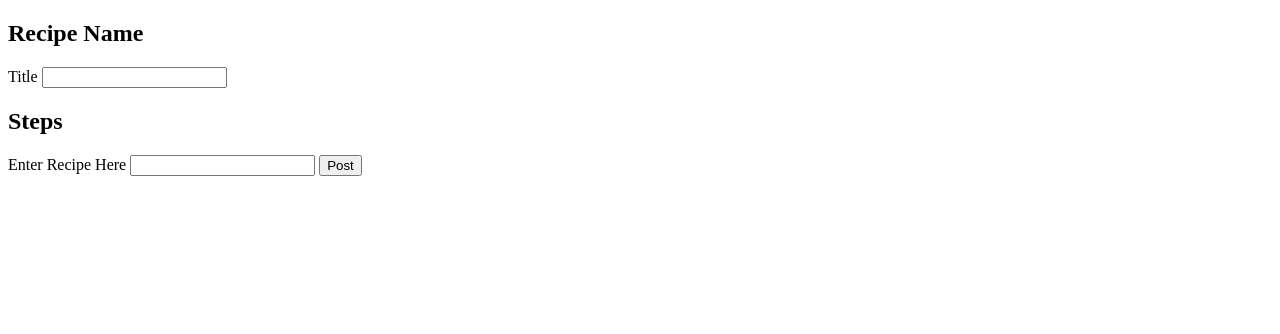
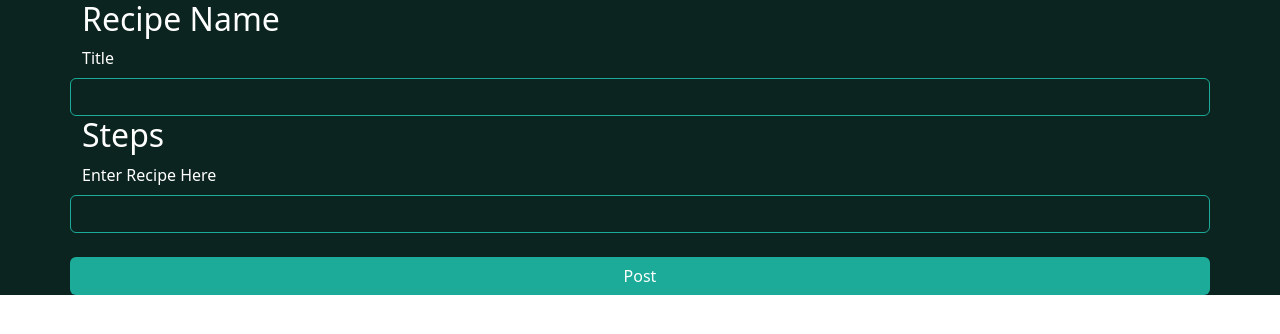
Before and after one commit to phil-keita/web-final-project, a Flask app: page /post/ in a window 1280 px wide. Shown: the top 334 px of the page. Run offline with Flask 2, Linux system fonts and the light colour scheme; a user stored in the database is signed in.

Commit message:
changes on style

```diff
--- a/static/styles/style.css
+++ b/static/styles/style.css
@@ -12,16 +12,17 @@
 }
 
 #main-container {
-    /* color: white; */
+    color: white;
     /* background-image: url("/static/styles/images/background-image.jpg"); */
     /* background: linear-gradient(45deg, var(--main-color), var(--darker-main-color)); */
-    /* background-color: var(--darker-main-color); */
+    background-color: var(--darker-main-color);
 }
 
 #form-container {
-    /* background: var(--main-color); */
+    background: var(--main-color);
     height: 100vh;
-    /* color: white; */
+    width: 100%;
+    color: white;
 }
 
 #menu-bar {
@@ -40,8 +41,16 @@
 }
 
 #card {
-    /* background-color: var(--darker-main-color);
-    color: white; */
+    background-color: var(--darker-main-color);
+    color: white;
+}
+
+#prepost-card{
+    text-align: left;
+    background-color: var(--main-color);
+    color: white;
+    width: 500px;
+    border-color: var(--main-color);
 }
 
 #button {
@@ -55,20 +64,20 @@
 }
 
 #input {
-    /*color: white;*/
+    color: white;
     border-color: var(--accent-color);
-    /* background-color: var(--darker-main-color); */
+    background-color: var(--darker-main-color);
     transition: .5s background-color;
 }
 
 #input:focus {
     border-color: var(--accent-color);
-    /* background-color: var(--main-color); */
+    background-color: var(--main-color);
 }
 
 #input:hover {
     border-color: var(--accent-color);
-    /* background-color: var(--main-color); */
+    background-color: var(--main-color);
     transition-delay: .1s;
 }
 
@@ -89,9 +98,9 @@
 
 #post {
     width: 50rem;
-    /* background-color: var(--main-color); */
-    /* color: white; */
-    border-color: var(--accent-color);
+    background-color: var(--main-color);
+    color: white;
+    border-color: var(--main-color);
     padding-left: 0%;
     padding-right: 0%;
 }
@@ -112,9 +121,18 @@
 }
 
 .username {
-    color: black;
+    color: white;
 }
 
 .username:hover {
     color: var(--accent-color);
 }
+
+.dropdown-toggle{
+    background: var(--accent-color);
+}
+
+.dropdown-toggle:hover{
+    background: var(--darker-main-color);
+    border-color: var(--accent-color);
+}
--- a/templates/homepage.html
+++ b/templates/homepage.html
@@ -41,7 +41,7 @@
         <!-- Body Content -->
         <div class="row pt-4">
             <div class="col-2 text-center">
-                <button type="button" class="btn btn-lg" id="button">Add Recipe</button>
+                <button href="/ingredients/" type="button" class="btn btn-lg" id="button">Add Recipe</button>
             </div>
             <div class="col">
                 <!-- Search Bar -->
@@ -64,7 +64,7 @@
                 <div class="row justify-content-center mt-5">
                     <div class="card  pb-2 " id="post">
                         <div class="row pt-3">
-                            <div class="col-1"style="width:45px;">
+                            <div class="col"style="width:45px;">
                                 <img id="profile-pic" src="/static/styles/images/profile_pic.jpg" >
                             </div>
                             <div class="col pt-2">
--- a/templates/post.html
+++ b/templates/post.html
@@ -5,10 +5,15 @@
     <meta charset="UTF-8">
     <meta http-equiv="X-UA-Compatible" content="IE=edge">
     <meta name="viewport" content="width=device-width, initial-scale=1.0">
+    <link href="https://cdn.jsdelivr.net/npm/bootstrap@5.2.2/dist/css/bootstrap.min.css" rel="stylesheet" integrity="sha384-Zenh87qX5JnK2Jl0vWa8Ck2rdkQ2Bzep5IDxbcnCeuOxjzrPF/et3URy9Bv1WTRi" crossorigin="anonymous">
+    <script src="https://cdn.jsdelivr.net/npm/@popperjs/core@2.11.6/dist/umd/popper.min.js" integrity="sha384-oBqDVmMz9ATKxIep9tiCxS/Z9fNfEXiDAYTujMAeBAsjFuCZSmKbSSUnQlmh/jp3" crossorigin="anonymous"></script>
+    <script src="https://cdn.jsdelivr.net/npm/bootstrap@5.2.2/dist/js/bootstrap.min.js" integrity="sha384-IDwe1+LCz02ROU9k972gdyvl+AESN10+x7tBKgc9I5HFtuNz0wWnPclzo6p9vxnk" crossorigin="anonymous"></script>
+    <link href="/static/styles/style.css" rel="stylesheet">
     <title>Post</title>
 </head>
 
 <body>
+    <div class="container-fluid" id="main-container">
         <div class="container">
             {% for message in get_flashed_messages() %}
             <div class="alert alert-wwarning alert-dismissible fade show" role="alert">
@@ -18,31 +23,55 @@
         </div>
 
         <form action="/post/" method="post">
+            {{ form.hidden_tag() }}
+            <div class="container">
+                <div class="row">
                     <h2>Recipe Name</h2>
-        {{ form.hidden_tag() }}
-        {{ form.post_name.label }}
-        {{ form.post_name }}
+                    {{ form.post_name.label(class="form-label") }}
+                    {{ form.post_name(class="form-control", id="input") }}
+
+                </div>
                 {% if units == "Imperial" %}
+                <div class="row">
                     <h2>Ingredients</h2>
                     {% for entry in form.ingredients %}
-        <h4> {{entry.name.label}}: {{entry.name}}</h4>
-        <p>{{entry.quantity.label}} {{entry.quantity}}</p>
-        <p>{{form.im_units.label}} {{form.im_units}}</p>
+                    {{entry.name.label}}
+                    {{entry.name(class="form-control", id="input")}}
+
+                    {{entry.quantity.label(class="form-label")}}
+                    {{entry.quantity(class="form-control", id="input")}}
+
+                    {{form.im_units.label(class="form-label")}}
+                    {{form.im_units(class="form-control", id="input")}}
                     {% endfor %}
+                </div>
                 {% endif %}
                 {% if units == "Metric" %}
+                <div class="row">
                     <h2>Ingredients</h2>
                     {% for entry in form.ingredients %}
-        <h4>{{entry.name.label}}: {{entry.name}}</h4>
-        <p>{{entry.quantity.label}} {{entry.quantity}}</p>
-        <p>{{form.m_units.label}} {{form.m_units}}</p>
+                    {{entry.name.label}}
+                    {{entry.name}}
+
+                    {{entry.quantity.label(class="form-label")}}
+                    {{entry.quantity(class="form-control", id="input")}}
+
+                    {{form.m_units.label(class="form-label")}}
+                    {{form.m_units(class="form-control", id="input")}}
                     {% endfor %}
+                </div>
                 {% endif %}
+                <div class="row">
                     <h2>Steps</h2>
-        {{ form.recipe.label }}
-        {{ form.recipe }}
-        {{ form.submit }}
+                    {{ form.recipe.label(class="form-label") }}
+                    {{ form.recipe(class="form-control", id="input") }}
+                </div>
+                <div class="row justify-content-md-center pt-4">
+                    {{ form.submit(class="btn", id="button") }}
+                </div>
+            </div>
         </form>
+    </div>
 </body>
 
 </html>
```
Also changed, not shown: templates/prepost.html (+46 -7 lines). Lines whose indentation alone changed are shown as unchanged.
